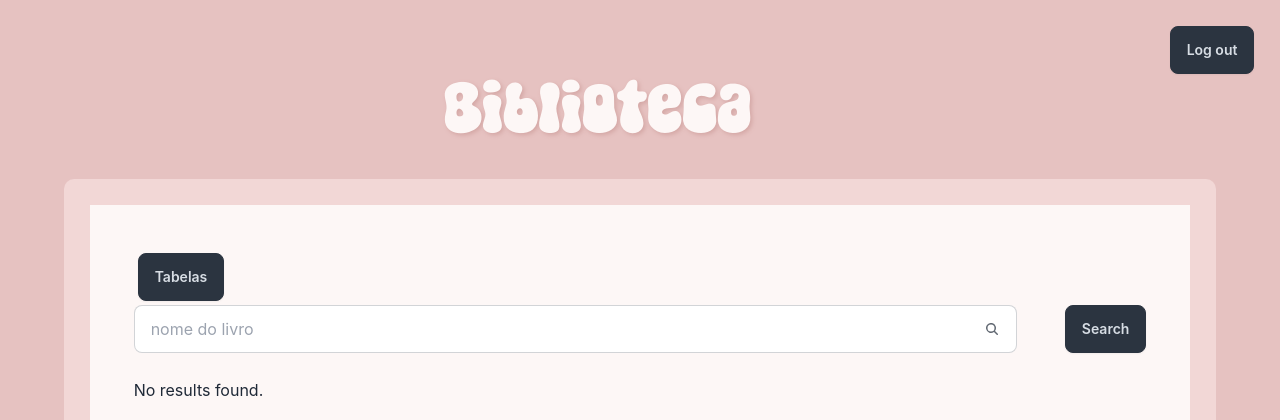
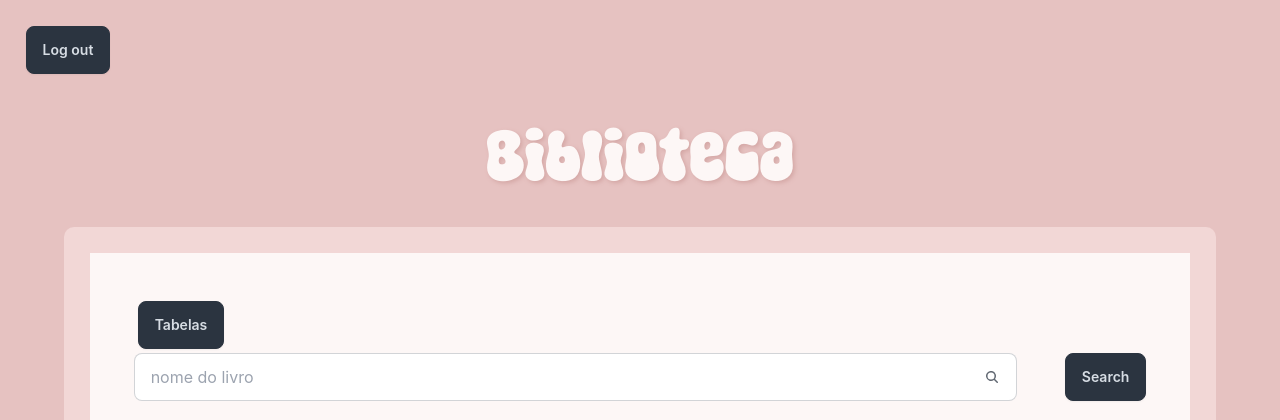
Before and after one commit to biabcaval/data_base_lib, a Flask app: page /admin/emprestimos in a window 1280 px wide. Shown: the top 420 px of the page. Run offline with Flask 3, Linux system fonts and the light colour scheme; data that the repository does not hold is empty; some libraries are stand-ins or nearby versions; some web fonts are replaced.

Commit message:
ta funcionando porraaaaa. o ngc eh revisao e organizacao agora

```diff
--- a/library-flask-simples/admin.py
+++ b/library-flask-simples/admin.py
@@ -151,3 +151,9 @@ def gerar_relatorio():
         return flash(success=False, error=str(e)), 400
     finally:
         cursor.close()
+
+
+@admin_routes.route('/logout', methods=['POST'])
+def logout():
+    session.clear()
+    return redirect(url_for('auth_routes.exibir_login'))
--- a/library-flask-simples/alunos.py
+++ b/library-flask-simples/alunos.py
@@ -106,7 +106,7 @@ def pesquisar_livro():
 
 
 
-@alunos_routes.route('/logout', methods=['GET'])
+@alunos_routes.route('/logout', methods=['POST'])
 def logout():
     session.clear()
     return redirect(url_for('auth_routes.exibir_login'))
--- a/library-flask-simples/templates/tela_adm_emprestimos.html
+++ b/library-flask-simples/templates/tela_adm_emprestimos.html
@@ -12,7 +12,9 @@
 
 <body>
   <div class="header-container" style="padding: 2%;">
-      <button class="btn btn-neutral" style="float: right;">Log out</button>
+    <form action="{{ url_for('admin_routes.logout') }}" method="POST">
+      <button class="btn btn-neutral" type="submit">Log out</button>
+  </form>
       <h1 class="HEADER">Biblioteca</h1>
     </div>
   <div class="main-background">
@@ -28,18 +30,16 @@
           <details class="dropdown">
             <summary class="m-1 btn btn-neutral">Tabelas</summary>
             <ul class="p-2 shadow menu dropdown-content z-[1] bg-base-100 rounded-box w-52">
-              <li>
-                <form action="{{ url_for('alunos_routes.exibir_tela_aluno') }}" method="GET">
-                    <button type="submit">Dados</button>
-                </form>
+            <li>
+            <form action="{{ url_for('admin_routes.exibir_tela_livro_adm') }}" method="GET">
+                <button type="submit">Livros</button>
+            </form>
+          </li>
+            <li>
+
             </li>
             <li>
-              <form action="{{ url_for('alunos_routes.exibir_tela_livros_aluno') }}" method="GET">
-                <button type="submit">Livros</button>
-            </form>
-            </li>
-            <li>
-                <form action="{{ url_for('alunos_routes.exibir_tela_emprest_aluno') }}" method="GET">
+                <form action="{{ url_for('admin_routes.exibir_tela_emprest_adm') }}" method="GET">
                     <button type="submit">Empréstimos</button>
                 </form>
             </li>
--- a/library-flask-simples/templates/tela_adm_livros.html
+++ b/library-flask-simples/templates/tela_adm_livros.html
@@ -11,7 +11,9 @@
 
 <body>
   <div class="header-container" style="padding: 2%;">
-      <button class="btn btn-neutral" style="float: right;">Log out</button>
+    <form action="{{ url_for('admin_routes.logout') }}" method="POST">
+      <button class="btn btn-neutral" type="submit">Log out</button>
+  </form>
       <h1 class="HEADER">Biblioteca</h1>
     </div>
   <div class="main-background">
@@ -82,7 +84,7 @@
                 <td>{{rows.autor}}</td>
                 <td>{{rows.titulo}}</td>
                 <td>{{rows.genero}}</td>
-                <td>{{rows.disp}}</td>
+                <td>{{rows.disponivel}}</td>
                 <td>
                   <button type="button" class="btn btn-square btn-ghost" onclick="openModal({{ rows.id_livro }}, '{{ rows.autor | replace("'", "&#39;") | safe }}', '{{ rows.titulo | replace("'", "&#39;") | safe }}', '{{ rows.genero | replace("'", "&#39;") | safe }}')">
                     <svg xmlns="http://www.w3.org/2000/svg" width="1.8rem" height="1.8rem" viewBox="0 0 24 24"><path fill="#2B3440" d="M20.71 7.04c.39-.39.39-1.04 0-1.41l-2.34-2.34c-.37-.39-1.02-.39-1.41 0l-1.84 1.83l3.75 3.75M3 17.25V21h3.75L17.81 9.93l-3.75-3.75z"/></svg>                </button>
--- a/library-flask-simples/templates/tela_aluno_emprest.html
+++ b/library-flask-simples/templates/tela_aluno_emprest.html
@@ -12,7 +12,9 @@
 
 <body>
   <div class="header-container" style="padding: 2%;">
-      <button class="btn btn-neutral" style="float: right;">Log out</button>
+    <form action="{{ url_for('alunos_routes.logout') }}" method="POST">
+      <button class="btn btn-neutral" type="submit">Log out</button>
+  </form>
       <h1 class="HEADER">Biblioteca</h1>
     </div>
   <div class="main-background">
--- a/library-flask-simples/templates/tela_aluno_livros.html
+++ b/library-flask-simples/templates/tela_aluno_livros.html
@@ -10,7 +10,9 @@
     </head>
     <body>
         <div class="header-container" style="padding:2%">
-            <button class="btn btn-neutral" style="float: right;">Log out</button>
+            <form action="{{ url_for('alunos_routes.logout') }}" method="POST">
+                <button class="btn btn-neutral" type="submit">Log out</button>
+            </form>
             <h1 class="HEADER">Biblioteca</h1>
         </div>
         <div class="main-background">
```
Also changed, not shown: library-flask-simples/auth.py (+0 -9 lines), library-flask-simples/templates/tela_aluno.html (+4 -3 lines).
